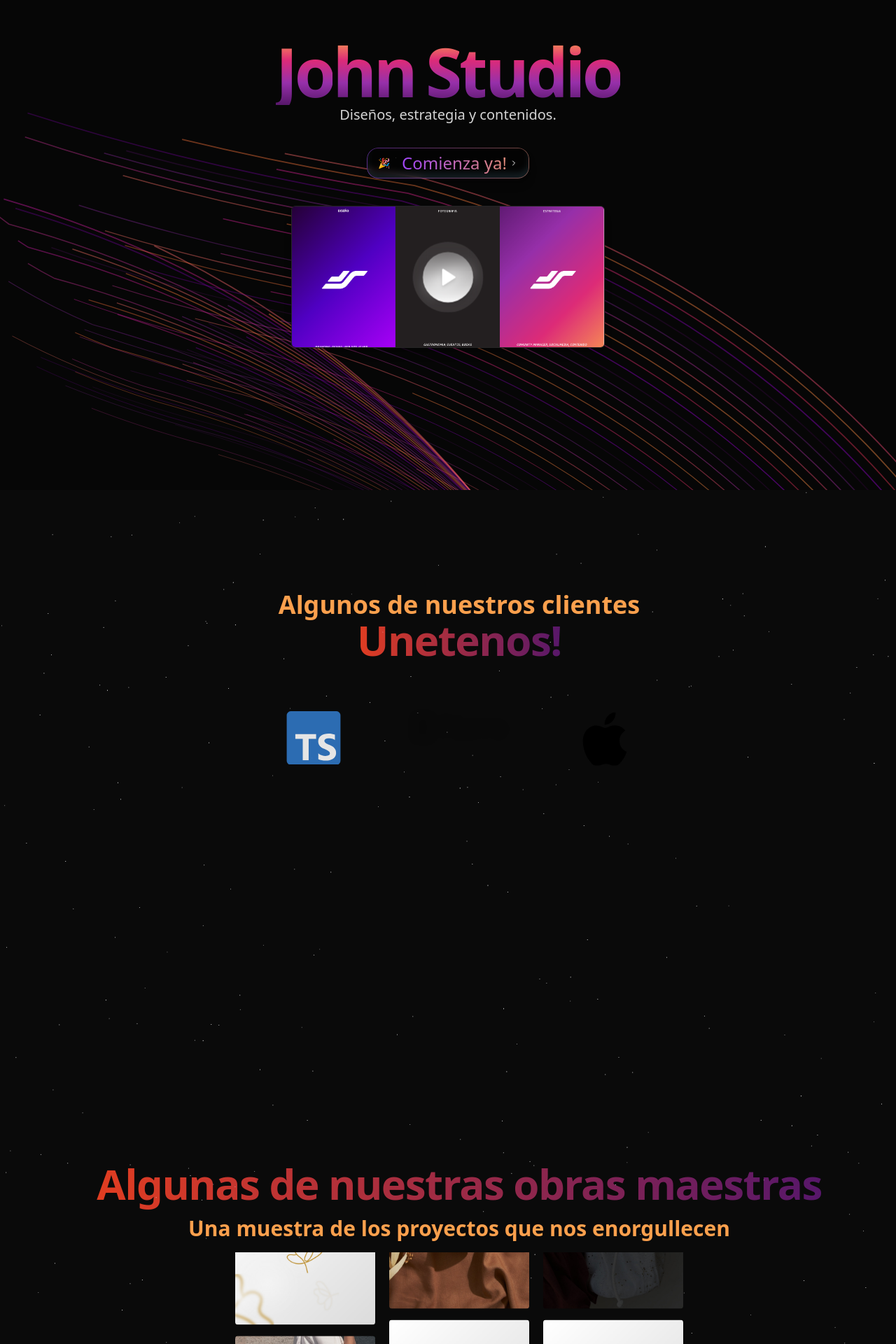
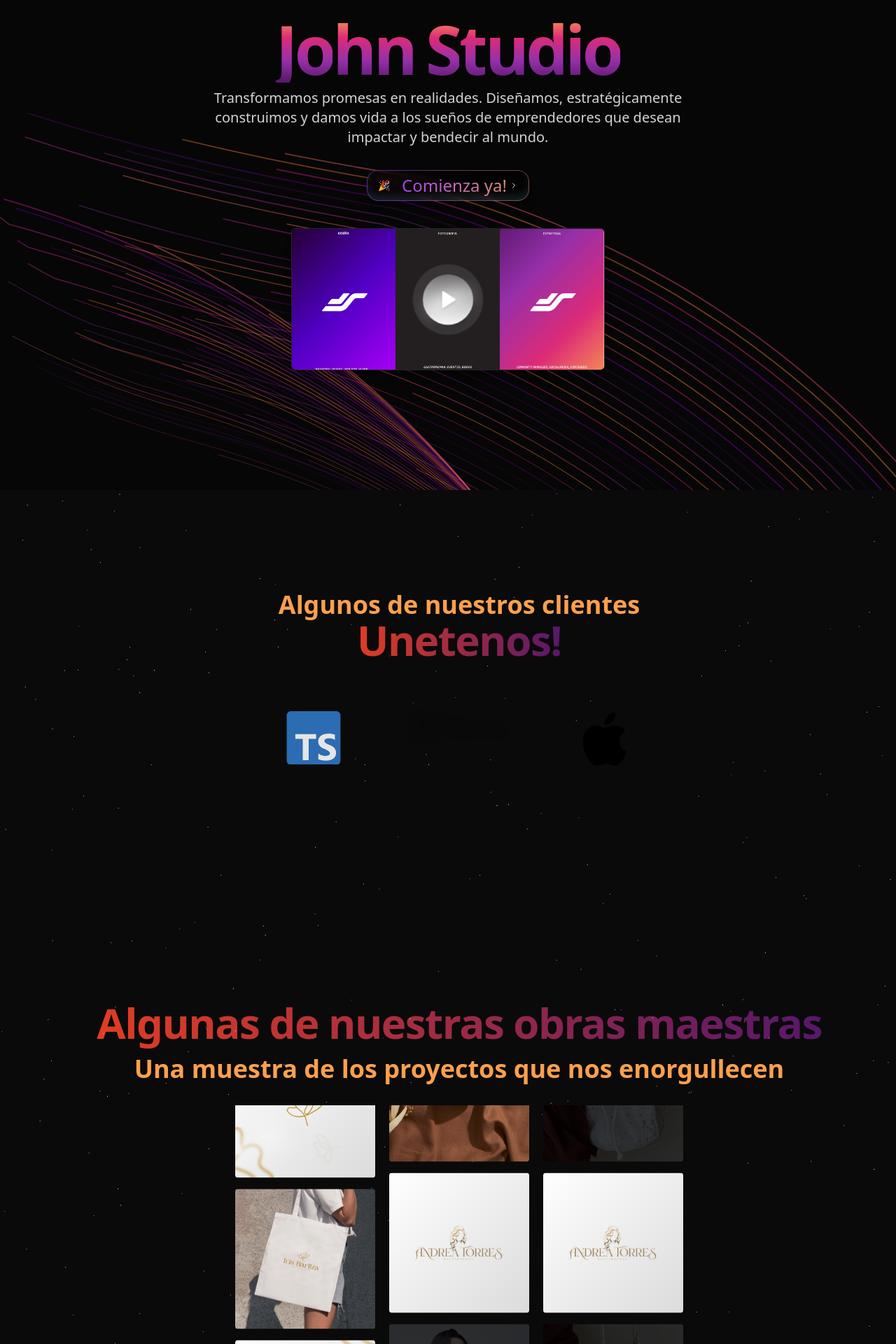
Before and after one commit to jul-cesar/johnstudio, a React (Vite) app: page / in a window 1280 px wide. Shown: the part 100-2020 px from the top of the page at 70% size. Built offline with nearby package versions, Linux system fonts and the light colour scheme.

Commit message:
subtitle

```diff
--- a/src/components/LogoCarrousel.tsx
+++ b/src/components/LogoCarrousel.tsx
@@ -411,7 +411,7 @@ const allLogos = [
 
 export function LogoCarouselDemo() {
   return (
-    <div className="min-h-screen w-full  relative overflow-hidden md:space-x-8 space-x-3">
+    <div className="w-full flex flex-col items-center justify-center  relative overflow-hidden md:space-x-8 space-x-3">
       <StarsBackground />
       <div className="space-y-8 py-36  ">
         <div className="mx-auto flex w-full max-w-screen-lg flex-col items-center space-y-8 ">
@@ -419,7 +419,7 @@ export function LogoCarouselDemo() {
             <TextAnimate
               animation="blurIn"
               as="h1"
-              className="text-[#FCA04D] text-4xl font-bold"
+              className="text-[#FCA04D] text-3xl md:text-4xl font-bold"
             >
               Algunos de nuestros clientes
             </TextAnimate>
--- a/src/components/examples.tsx
+++ b/src/components/examples.tsx
@@ -7,18 +7,19 @@ export function InfiniteSliderVertical() {
   return (
     <div className="min-h-screen w-full relative overflow-hidden md:space-x-8 space-x-3">
       <StarsBackground />
-      <div className="flex flex-col items-center justify-center min-h-screen  text-white">
+      <div className="flex flex-col items-center text-center   justify-center min-h-screen  text-white">
         <GradientHeading size="xl" variant={"perso"}>
           Algunas de nuestras obras maestras
         </GradientHeading>
         <TextAnimate
           animation="blurIn"
           as="h3"
-          className="text-[#FCA04D] text-3xl font-bold my-4"
+          className="text-[#FCA04D] text-2xl md:text-4xl font-bold my-4"
         >
           Una muestra de los proyectos que nos enorgullecen
         </TextAnimate>
-        <div className="flex h-[350px] md:space-x-5 space-x-3">
+
+        <div className="flex h-[350px] md:space-x-5 space-x-3 mt-4">
           <InfiniteSlider direction="vertical">
             <img
               src="/images/barliza/barliza1.jpg"
--- a/src/components/ui/background-paths.tsx
+++ b/src/components/ui/background-paths.tsx
@@ -81,7 +81,7 @@ function FloatingPaths({ position }: { position: number }) {
 
 export function BackgroundPaths({
   title = "Background Paths",
-  subtitle = "Diseños, estrategia y contenidos.",
+  subtitle = "Transformamos promesas en realidades. Diseñamos, estratégicamente construimos y damos vida a los sueños de emprendedores que desean impactar y bendecir al mundo.",
 }: {
   title?: string;
   subtitle?: string;
@@ -135,7 +135,7 @@ export function BackgroundPaths({
             initial={{ opacity: 0, y: 20 }}
             animate={{ opacity: 1, y: 0 }}
             transition={{ delay: 0.5, duration: 0.8 }}
-            className="text-lg md:text-xl text-neutral-300 mb-8 max-w-2xl mx-auto"
+            className="text-lg md:text-xl text-neutral-300 mb-8 max-w-2xl mx-auto mt-2 "
           >
             {subtitle}
           </motion.p>
--- a/src/index.css
+++ b/src/index.css
@@ -1,6 +1,14 @@
 @tailwind base;
 @tailwind components;
 @tailwind utilities;
+
+@font-face {
+  font-family: "Magz";
+  src: url("johnstudio\assets\fonts\Magz.otf") format("otf");
+  font-weight: normal;
+  font-style: normal;
+}
+
 @layer base {
   :root {
     --background: 0 0% 100%;
@@ -27,13 +35,13 @@
     --chart-3: 197 37% 24%;
     --chart-4: 43 74% 66%;
     --chart-5: 27 87% 67%;
-    --radius: 0.5rem
-  ;
+    --radius: 0.5rem;
     --color-1: 0 100% 63%;
     --color-2: 270 100% 63%;
     --color-3: 210 100% 63%;
     --color-4: 195 100% 63%;
-    --color-5: 90 100% 63%}
+    --color-5: 90 100% 63%;
+  }
   .dark {
     --background: 0 0% 3.9%;
     --foreground: 0 0% 98%;
@@ -58,13 +66,13 @@
     --chart-2: 160 60% 45%;
     --chart-3: 30 80% 55%;
     --chart-4: 280 65% 60%;
-    --chart-5: 340 75% 55%
-  ;
+    --chart-5: 340 75% 55%;
     --color-1: 0 100% 63%;
     --color-2: 270 100% 63%;
     --color-3: 210 100% 63%;
     --color-4: 195 100% 63%;
-    --color-5: 90 100% 63%}
+    --color-5: 90 100% 63%;
+  }
 }
 @layer base {
   * {
--- a/tailwind.config.js
+++ b/tailwind.config.js
@@ -7,6 +7,9 @@ export default {
   ],
   theme: {
   	extend: {
+		fontFamily: {
+			magz: ["Magz"]
+		},
   		borderRadius: {
   			lg: 'var(--radius)',
   			md: 'calc(var(--radius) - 2px)',
```
Also changed, not shown: assets/fonts/Magz.otf (added), package.json (line endings or trailing spaces).
